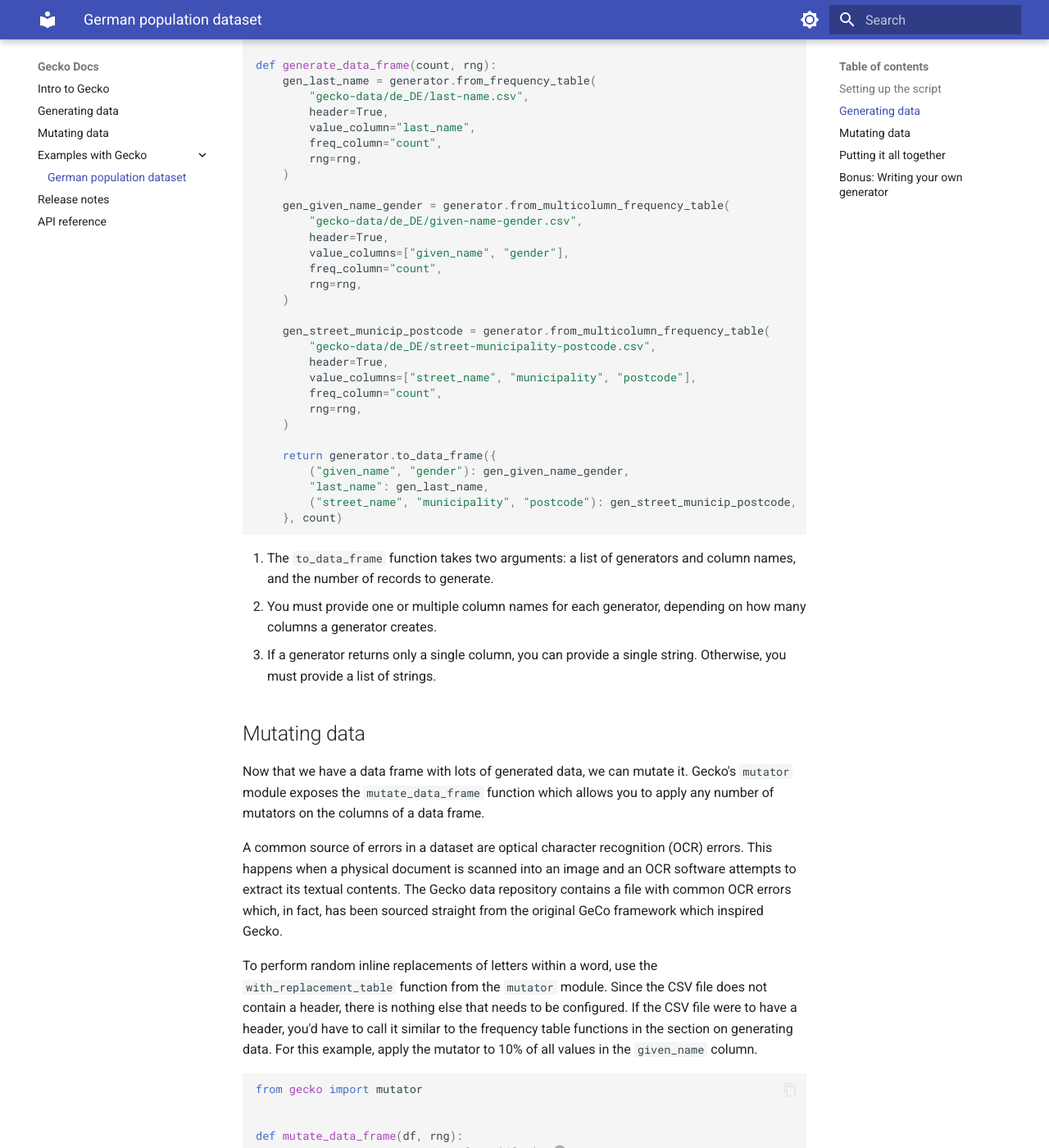
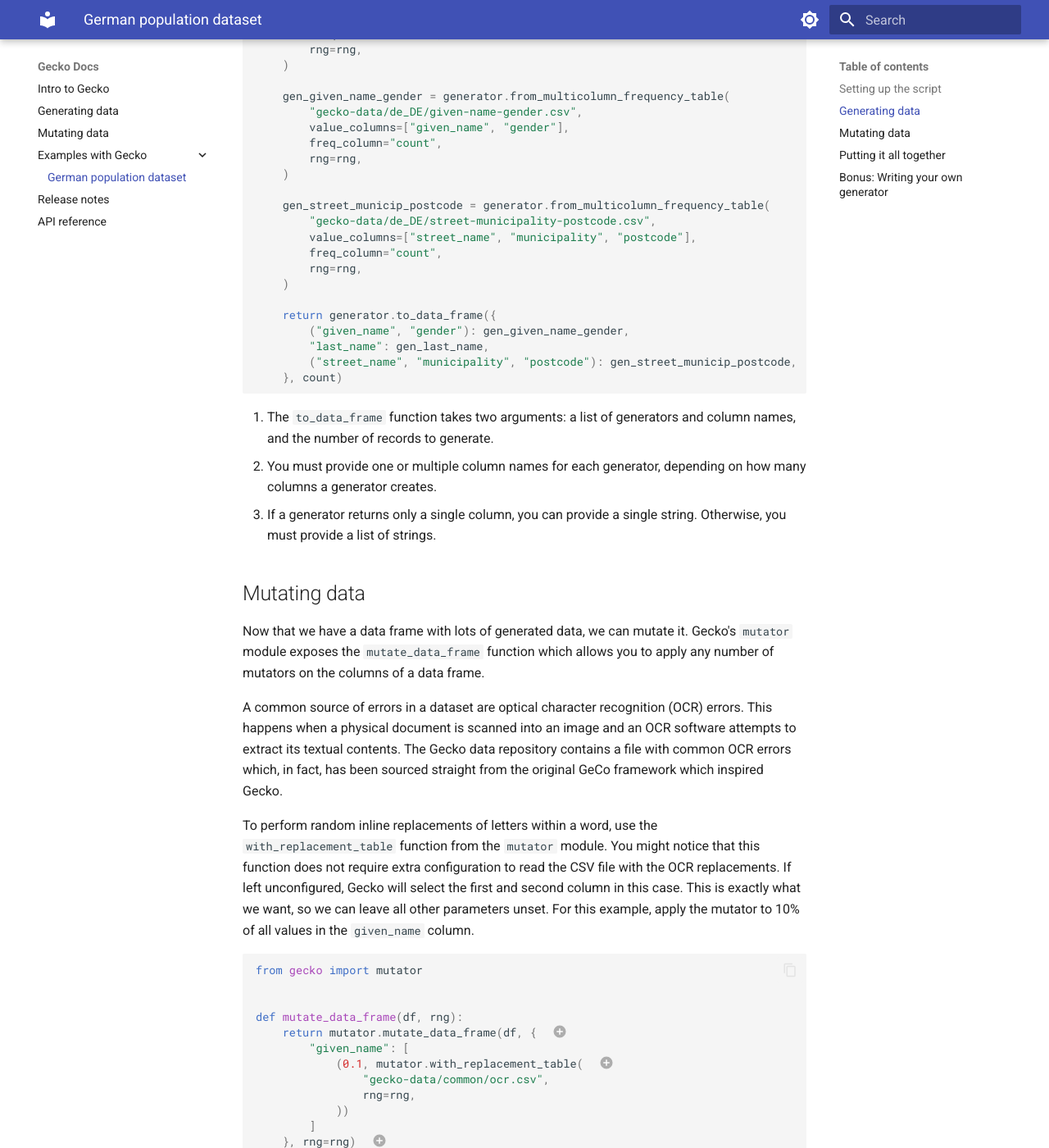
Before and after one commit to ul-mds/gecko, an MkDocs documentation site: the page built from docs/examples/german.md, in a window 1280 px wide and 1400 px high, scrolled down 3605 px. Shown: the whole window at 82% size. Built offline with MkDocs 1.6.1 and Material for MkDocs 9.7.7, drawn with Linux system fonts in a browser that asks for light colours; some of the changed text lies outside the part shown.

Commit message:
Drop header parameter from docs

````diff
--- a/docs/examples/german.md
+++ b/docs/examples/german.md
@@ -91,7 +91,6 @@
 The Gecko data repository contains a CSV file for the most common last names found in Germany.
 It consists of two columns: `last_name` and `count`.
 To use it with Gecko, use the `from_frequency_table` function from the `generator` module.
-Since the CSV file contains a header, some extra configuration is necessary.
 
 ```python
 from gecko import generator
@@ -100,21 +99,18 @@
 def generate_data_frame(count, rng):  # (1)!
     gen_last_name = generator.from_frequency_table(
         "gecko-data/de_DE/last-name.csv",  # (2)!
-        header=True,  # (3)!
-        value_column="last_name",  # (4)!
-        freq_column="count",  # (5)!
-        rng=rng,  # (6)!
+        value_column="last_name",  # (3)!
+        freq_column="count",  # (4)!
+        rng=rng,  # (5)!
     )
 ```
 
 1. For brevity, the rest of the script is excluded from this snippet. Bear in mind that all code you write belongs in
    your `main.py` file.
 2. This is the path to the CSV file. It's relative to the location of the `main.py` file.
-3. Since Gecko does not consider header lines in CSV files by default, you need to explicitly tell it to treat the first
-   line in the CSV file as a header.
-4. This is the name of the column in the CSV file that contains the values to generate.
-5. This is the name of the column in the CSV file that contains the absolute frequency per value.
-6. Almost every function in Gecko allows for a RNG to be passed in. Reusing the same RNG in your script is crucial to
+3. This is the name of the column in the CSV file that contains the values to generate.
+4. This is the name of the column in the CSV file that contains the absolute frequency per value.
+5. Almost every function in Gecko allows for a RNG to be passed in. Reusing the same RNG in your script is crucial to
    ensure reproducibility. If no RNG is passed in, Gecko will use a new RNG with a random starting point.
 
 Last names aren't everything though.
@@ -140,7 +136,6 @@
 def generate_data_frame(count, rng):
     gen_last_name = generator.from_frequency_table(
         "gecko-data/de_DE/last-name.csv",
-        header=True,
         value_column="last_name",
         freq_column="count",
         rng=rng,
@@ -148,7 +143,6 @@
 
     gen_given_name_gender = generator.from_multicolumn_frequency_table(
         "gecko-data/de_DE/given-name-gender.csv",
-        header=True,
         value_columns=["given_name", "gender"],  # (1)!
         freq_column="count",
         rng=rng,
@@ -176,7 +170,6 @@
 def generate_data_frame(count, rng):
     gen_last_name = generator.from_frequency_table(
         "gecko-data/de_DE/last-name.csv",
-        header=True,
         value_column="last_name",
         freq_column="count",
         rng=rng,
@@ -184,7 +177,6 @@
 
     gen_given_name_gender = generator.from_multicolumn_frequency_table(
         "gecko-data/de_DE/given-name-gender.csv",
-        header=True,
         value_columns=["given_name", "gender"],
         freq_column="count",
         rng=rng,
@@ -192,7 +184,6 @@
 
     gen_street_municip_postcode = generator.from_multicolumn_frequency_table(
         "gecko-data/de_DE/street-municipality-postcode.csv",
-        header=True,
         value_columns=["street_name", "municipality", "postcode"],  # (1)!
         freq_column="count",
         rng=rng,
@@ -213,7 +204,6 @@
 def generate_data_frame(count, rng):
     gen_last_name = generator.from_frequency_table(
         "gecko-data/de_DE/last-name.csv",
-        header=True,
         value_column="last_name",
         freq_column="count",
         rng=rng,
@@ -221,7 +211,6 @@
 
     gen_given_name_gender = generator.from_multicolumn_frequency_table(
         "gecko-data/de_DE/given-name-gender.csv",
-        header=True,
         value_columns=["given_name", "gender"],
         freq_column="count",
         rng=rng,
@@ -229,7 +218,6 @@
 
     gen_street_municip_postcode = generator.from_multicolumn_frequency_table(
         "gecko-data/de_DE/street-municipality-postcode.csv",
-        header=True,
         value_columns=["street_name", "municipality", "postcode"],
         freq_column="count",
         rng=rng,
@@ -262,9 +250,9 @@
 
 To perform random inline replacements of letters within a word, use the `with_replacement_table` function from
 the `mutator` module.
-Since the CSV file does not contain a header, there is nothing else that needs to be configured.
-If the CSV file were to have a header, you'd have to call it similar to the frequency table functions in the section on
-generating data.
+You might notice that this function does not require extra configuration to read the CSV file with the OCR replacements.
+If left unconfigured, Gecko will select the first and second column in this case.
+This is exactly what we want, so we can leave all other parameters unset.
 For this example, apply the mutator to 10% of all values in the `given_name` column.
 
 ```python
@@ -315,7 +303,6 @@
         "gender": [
             (0.02, mutator.with_categorical_values(  # (1)!
                 "gecko-data/de_DE/given-name-gender.csv",
-                header=True,
                 value_column="gender",
                 rng=rng,
             ))
@@ -348,7 +335,6 @@
         "gender": [
             (0.02, mutator.with_categorical_values(
                 "gecko-data/de_DE/given-name-gender.csv",
-                header=True,
                 value_column="gender",
                 rng=rng,
             )),
@@ -392,7 +378,6 @@
         "gender": [
             (0.02, mutator.with_categorical_values(
                 "gecko-data/de_DE/given-name-gender.csv",
-                header=True,
                 value_column="gender",
                 rng=rng,
             )),
@@ -440,7 +425,6 @@
 def generate_data_frame(count, rng):
     gen_last_name = generator.from_frequency_table(
         "gecko-data/de_DE/last-name.csv",
-        header=True,
         value_column="last_name",
         freq_column="count",
         rng=rng,
@@ -448,7 +432,6 @@
 
     gen_given_name_gender = generator.from_multicolumn_frequency_table(
         "gecko-data/de_DE/given-name-gender.csv",
-        header=True,
         value_columns=["given_name", "gender"],
         freq_column="count",
         rng=rng,
@@ -456,7 +439,6 @@
 
     gen_street_municip_postcode = generator.from_multicolumn_frequency_table(
         "gecko-data/de_DE/street-municipality-postcode.csv",
-        header=True,
         value_columns=["street_name", "municipality", "postcode"],
         freq_column="count",
         rng=rng,
@@ -480,7 +462,6 @@
         "gender": [
             (0.02, mutator.with_categorical_values(
                 "gecko-data/de_DE/given-name-gender.csv",
-                header=True,
                 value_column="gender",
                 rng=rng,
             )),
@@ -715,7 +696,6 @@
 def generate_data_frame(count, rng):
     gen_last_name = generator.from_frequency_table(
         "gecko-data/de_DE/last-name.csv",
-        header=True,
         value_column="last_name",
         freq_column="count",
         rng=rng,
@@ -723,7 +703,6 @@
 
     gen_given_name_gender = generator.from_multicolumn_frequency_table(
         "gecko-data/de_DE/given-name-gender.csv",
-        header=True,
         value_columns=["given_name", "gender"],
         freq_column="count",
         rng=rng,
@@ -731,7 +710,6 @@
 
     gen_street_municip_postcode = generator.from_multicolumn_frequency_table(
         "gecko-data/de_DE/street-municipality-postcode.csv",
-        header=True,
         value_columns=["street_name", "municipality", "postcode"],
         freq_column="count",
         rng=rng,
````
Also changed, not shown: other parts of docs/examples/german.md (+1 -1 lines), README.md (+3 -4 lines), docs/data-generation.md (+2 -7 lines), docs/data-mutation.md (+1 -3 lines), docs/release-notes.md (+25 -0 lines).
